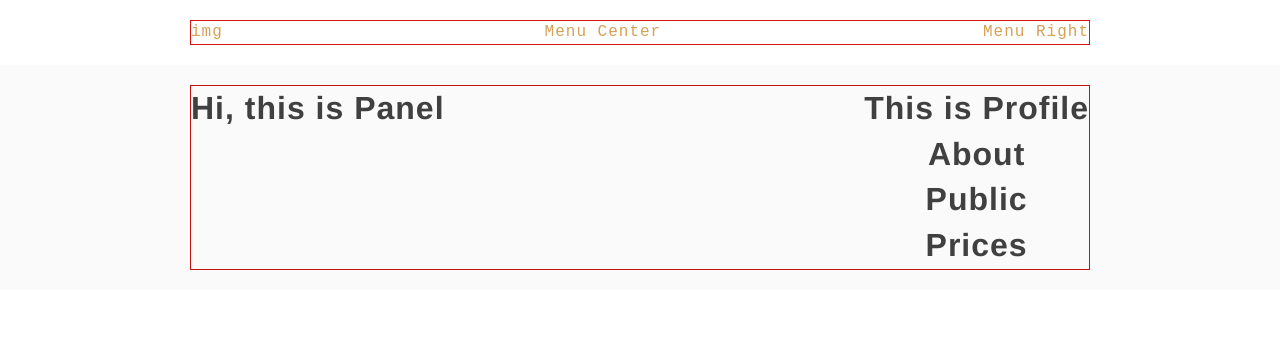
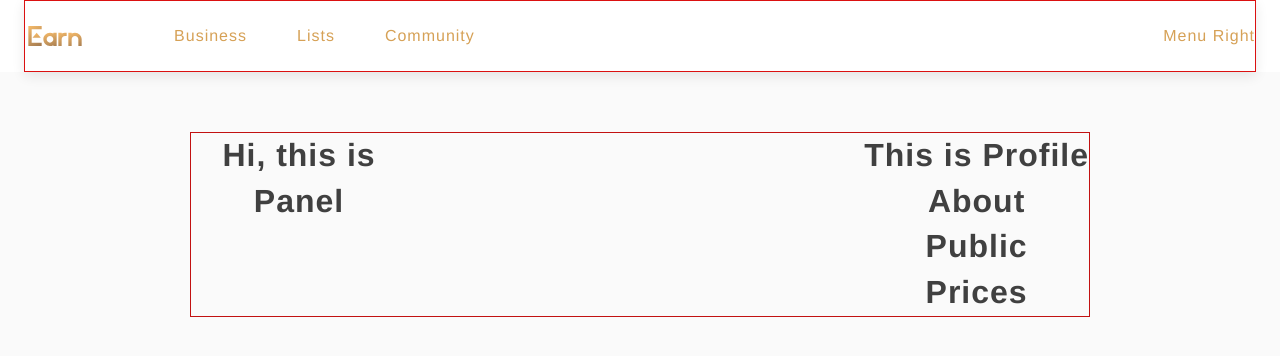
Before and after one commit to j0nathanB/earn_clone, a React (Create React App) app: page / in a window 1280 px wide. Shown: the top 356 px of the page. Built offline with nearby package versions, Linux system fonts and the light colour scheme.

Commit message:
(feat) Implement logo, center menu layout, format

```diff
--- a/src/components/body/Body.js
+++ b/src/components/body/Body.js
@@ -8,7 +8,7 @@ const Body = () => (
     <div><Navbar /></div>
     <div className="profile-container">
       <div className="profile">
-        <div><Panel /></div>
+        <div className="panel"><Panel /></div>
         <div><Profile /></div>
       </div>
     </div>
--- a/src/components/body/navbar/Navbar.js
+++ b/src/components/body/navbar/Navbar.js
@@ -5,9 +5,9 @@ import MenuRight from './menu_right/MenuRight.js'
 const Navbar = () => (
   <div class='menu-container'>
     <div class="menu">
-      <div class="col"><pre>img</pre></div>
-      <div class="col6"><MenuCenter /></div>
-      <div class="col"><MenuRight /></div>
+      <img class="logo" src="wordmark-square-gold.svg" />
+      <div><MenuCenter /></div>
+      <div><MenuRight /></div>
     </div>
   </div>
 )
--- a/src/components/body/navbar/menu_center/MenuCenter.js
+++ b/src/components/body/navbar/menu_center/MenuCenter.js
@@ -1,7 +1,11 @@
 import React from 'react';
 
 const MenuCenter = () => (
-   <pre>Menu Center</pre>
+  <div class="menu-center">
+    <div class="menu-center-links"><li><a>Business</a></li></div>
+    <div class="menu-center-links"><li><a>Lists</a></li></div>
+    <div class="menu-center-links"><li><a>Community</a></li></div>
+  </div>
 )
 
 export default MenuCenter;
--- a/src/components/body/navbar/menu_right/MenuRight.js
+++ b/src/components/body/navbar/menu_right/MenuRight.js
@@ -1,7 +1,7 @@
 import React from 'react';
 
 const MenuRight = () => (
-  <pre>Menu Right</pre>
+  <a>Menu Right</a>
 )
 
 export default MenuRight;
--- a/src/index.css
+++ b/src/index.css
@@ -8,30 +8,69 @@ body {
   font-family: 'Titillium Web','Helvetica Neue',Helvetica,Arial,sans-serif;
   font-size: 16px;
   color: #404040;
+  background-color: #fafafa;  /* gray */
+
   line-height: 1.42857143;
   letter-spacing: 1px;
 }
 
+.logo {
+  height: 60px;
+  /* border: 1px solid rgb(219, 17, 17);  /* For debugging */
+}
+
 .menu-container {
-  color: #d6a156;;
+  padding: 0 24px;
+  height: 72px;
+  max-height: 72px;
+  box-sizing: border-box;
+  color: #d6a156;
   background-color: #fff;  /* Blue */
-  padding: 20px 0;
+  width: 100%;
   display: flex;
   justify-content: center;    /* Add this */
+  z-index: 100;
 }
 
 .menu {
   border: 1px solid rgb(219, 17, 17);  /* For debugging */
-  width: 900px;
+  box-sizing: border-box;
+  width: 100%;
   display: flex;
   justify-content: space-between;
+  align-items: center;
+  box-shadow: 0 4px 12px rgba(0,0,0,0.09);
+}
+
+.menu-center {
+  display: flex;
+  justify-content: flex-start;
+  /*border: 1px solid rgb(17, 194, 156);  /* For debugging */
+  margin: 60px auto;
+  width: 900px;
+  max-width: 984px;
+}
+
+.menu-center-links {
+  display: flex;
+  justify-content: flex-end;
+  padding: 0 50px 0 0;
+  list-style: none;
+  /*border: 2px dotted rgb(194, 17, 17);  /* For debugging */
+}
+
+.panel {
+  width: 236px;
+  padding-right: 20px;
 }
 
 .profile-container {
-  background-color: #fafafa;  /* gray */
   padding: 20px 0;
   display: flex;
   justify-content: center;    /* Add this */
+  margin: 60px auto;
+  padding: 0 24px;
+  max-width: 984px;
 }
 
 .profile {
```
Also changed, not shown: public/wordmark-square-gold.svg (added).
